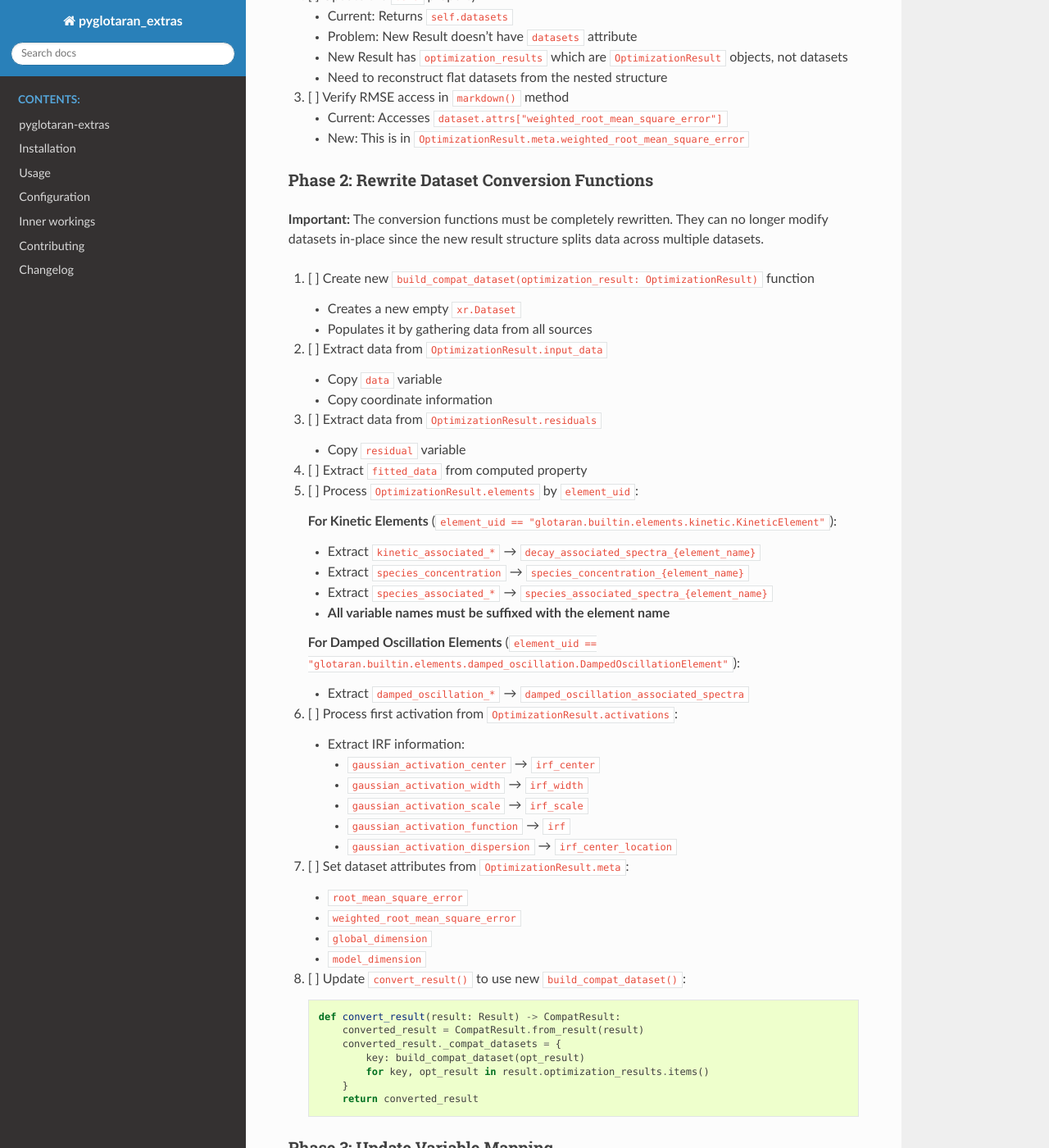
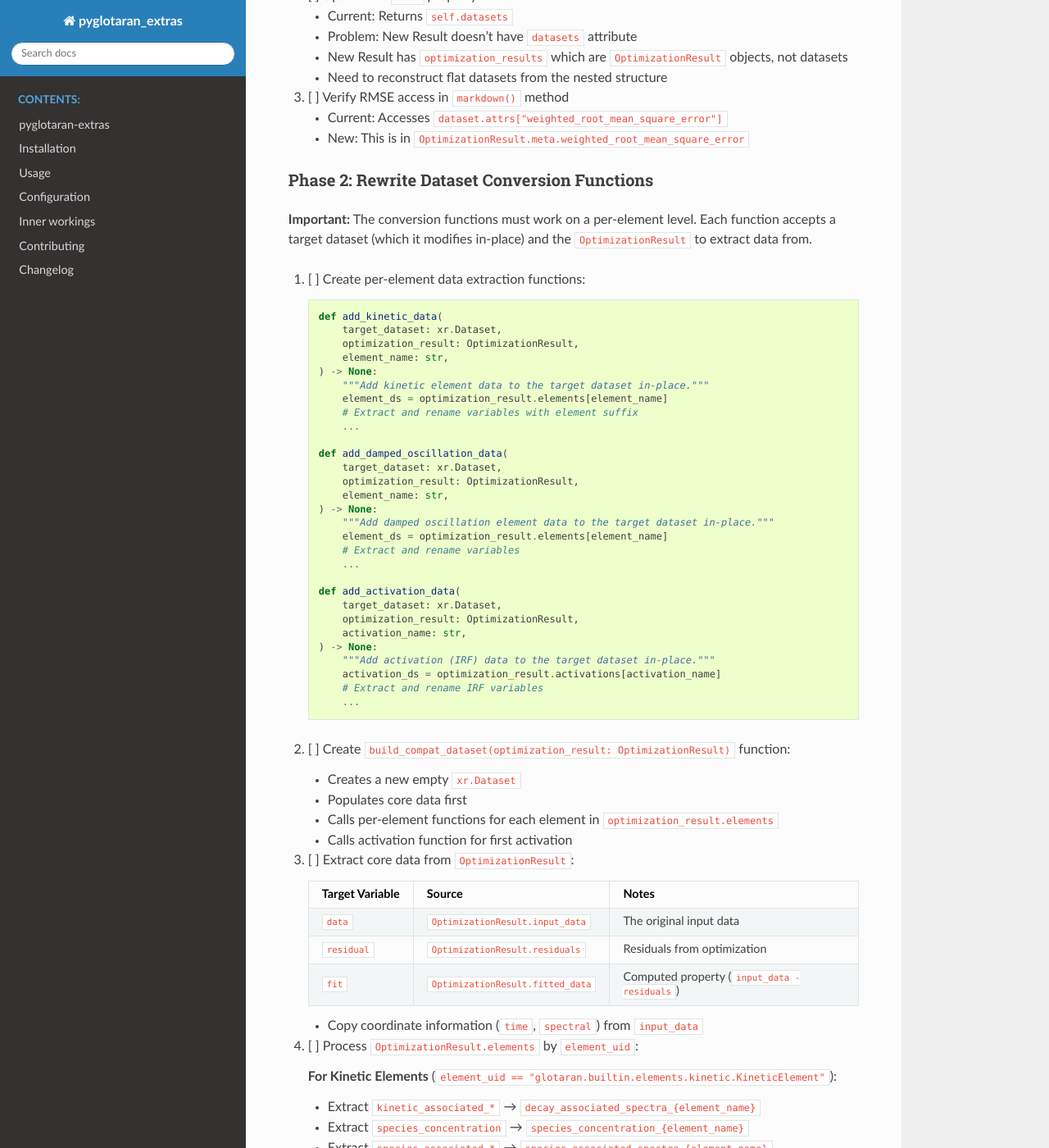
Before and after one commit to glotaran/pyglotaran-extras, a Sphinx documentation site: the page built from docs/compat_refactor_plan.md, in a window 1280 px wide and 1400 px high, scrolled down 7846 px. Shown: the whole window at 82% size. Built offline with Sphinx 7.4.7 and the Read the Docs theme 3.1.0, drawn with Linux system fonts in a browser that asks for light colours; some of the changed text lies outside the part shown.

Commit message:
Resole open questions and add core data

````diff
--- a/docs/compat_refactor_plan.md
+++ b/docs/compat_refactor_plan.md
@@ -343,25 +343,60 @@
 
 ### Phase 2: Rewrite Dataset Conversion Functions
 
-**Important:** The conversion functions must be completely rewritten. They can no longer modify datasets in-place since the new result structure splits data across multiple datasets.
+**Important:** The conversion functions must work on a per-element level. Each function accepts a target dataset (which it modifies in-place) and the `OptimizationResult` to extract data from.
 
-1. [ ] Create new `build_compat_dataset(optimization_result: OptimizationResult)` function
+1. [ ] Create per-element data extraction functions:
+
+   ```python
+   def add_kinetic_data(
+       target_dataset: xr.Dataset,
+       optimization_result: OptimizationResult,
+       element_name: str,
+   ) -> None:
+       """Add kinetic element data to the target dataset in-place."""
+       element_ds = optimization_result.elements[element_name]
+       # Extract and rename variables with element suffix
+       ...
+
+   def add_damped_oscillation_data(
+       target_dataset: xr.Dataset,
+       optimization_result: OptimizationResult,
+       element_name: str,
+   ) -> None:
+       """Add damped oscillation element data to the target dataset in-place."""
+       element_ds = optimization_result.elements[element_name]
+       # Extract and rename variables
+       ...
+
+   def add_activation_data(
+       target_dataset: xr.Dataset,
+       optimization_result: OptimizationResult,
+       activation_name: str,
+   ) -> None:
+       """Add activation (IRF) data to the target dataset in-place."""
+       activation_ds = optimization_result.activations[activation_name]
+       # Extract and rename IRF variables
+       ...
+   ```
+
+2. [ ] Create `build_compat_dataset(optimization_result: OptimizationResult)` function:
 
    - Creates a new empty `xr.Dataset`
-   - Populates it by gathering data from all sources
+   - Populates core data first
+   - Calls per-element functions for each element in `optimization_result.elements`
+   - Calls activation function for first activation
 
-2. [ ] Extract data from `OptimizationResult.input_data`
+3. [ ] Extract core data from `OptimizationResult`:
 
-   - Copy `data` variable
-   - Copy coordinate information
+   | Target Variable | Source                           | Notes                                        |
+   | --------------- | -------------------------------- | -------------------------------------------- |
+   | `data`          | `OptimizationResult.input_data`  | The original input data                      |
+   | `residual`      | `OptimizationResult.residuals`   | Residuals from optimization                  |
+   | `fit`           | `OptimizationResult.fitted_data` | Computed property (`input_data - residuals`) |
 
-3. [ ] Extract data from `OptimizationResult.residuals`
+   - Copy coordinate information (`time`, `spectral`) from `input_data`
 
-   - Copy `residual` variable
-
-4. [ ] Extract `fitted_data` from computed property
-
-5. [ ] Process `OptimizationResult.elements` by `element_uid`:
+4. [ ] Process `OptimizationResult.elements` by `element_uid`:
 
    **For Kinetic Elements** (`element_uid == "glotaran.builtin.elements.kinetic.KineticElement"`):
 
@@ -446,17 +481,15 @@
    - **Answer:** Yes, we must flatten the structure to create a v0.7-compatible flat dataset
    - A new dataset must be created and populated from the split result structure
 
-2. **How to handle the `scheme` vs `experiments` change?**
+2. ~~**How to handle the `scheme` vs `experiments` change?**~~ ✅ RESOLVED
 
-   - `CompatResult` currently accepts `experiments` directly
-   - New Result gets experiments from `scheme.experiments`
-   - Need to determine if CompatResult should store scheme or keep extracting experiments
+   - **Answer:** Keep extracting experiments from scheme
+   - `CompatResult` will access `scheme.experiments` via property delegation
 
-3. **What about the missing `datasets` attribute?**
+3. ~~**What about the missing `datasets` attribute?**~~ ✅ RESOLVED
 
-   - CompatResult inherits from Result and expects `datasets`
-   - New Result has `optimization_results` instead
-   - **Proposed solution:** Store flattened datasets in `_compat_datasets` and expose via `data` property
+   - **Answer:** Store flattened datasets in `_compat_datasets` and expose via `data` property
+   - The `data` property will return `self._compat_datasets`
 
 4. ~~**Element and activation dataset structure?**~~ ✅ RESOLVED
 
@@ -465,15 +498,28 @@
      - Damped oscillation: `element_uid == "glotaran.builtin.elements.damped_oscillation.DampedOscillationElement"`
    - IRF data is in the first activation dataset
 
-5. **How to handle multiple elements of the same type?**
+5. ~~**How to handle multiple elements of the same type?**~~ ✅ RESOLVED
 
-   - With element name suffixes, we can have `species_associated_spectra_kinetic1`, `species_associated_spectra_kinetic2`, etc.
-   - Need to verify this doesn't break existing plotting functions
+   - **Answer:** For kinetic elements, always suffix variable names with `_{element_name}`
+   - Examples: `species_associated_spectra_kinetic1`, `species_concentration_kinetic1`
+   - This ensures unique variable names when multiple kinetic elements are present
 
-6. **Should old `_adjust_*` functions be kept or removed?**
-   - They were designed for in-place modification
-   - The new approach builds a fresh dataset
-   - Consider removing them entirely and using a clean implementation
+6. ~~**Should old `_adjust_*` functions be kept or removed?**~~ ✅ RESOLVED
+
+   - **Answer:** Keep functions that do in-place mutation of a dataset, but refactor them:
+     - Functions should work on a per-element level
+     - Functions should accept the `OptimizationResult` (not just dataset)
+     - Remove the `cleanup` parameter (no longer needed)
+   - New function signature pattern:
+     ```python
+     def add_kinetic_data(
+         target_dataset: xr.Dataset,
+         optimization_result: OptimizationResult,
+         element_name: str,
+     ) -> None:
+         """Add kinetic element data to the target dataset in-place."""
+         ...
+     ```
 
 ---
 
````
Also changed, not shown: other parts of docs/compat_refactor_plan.md (+3 -3 lines).
